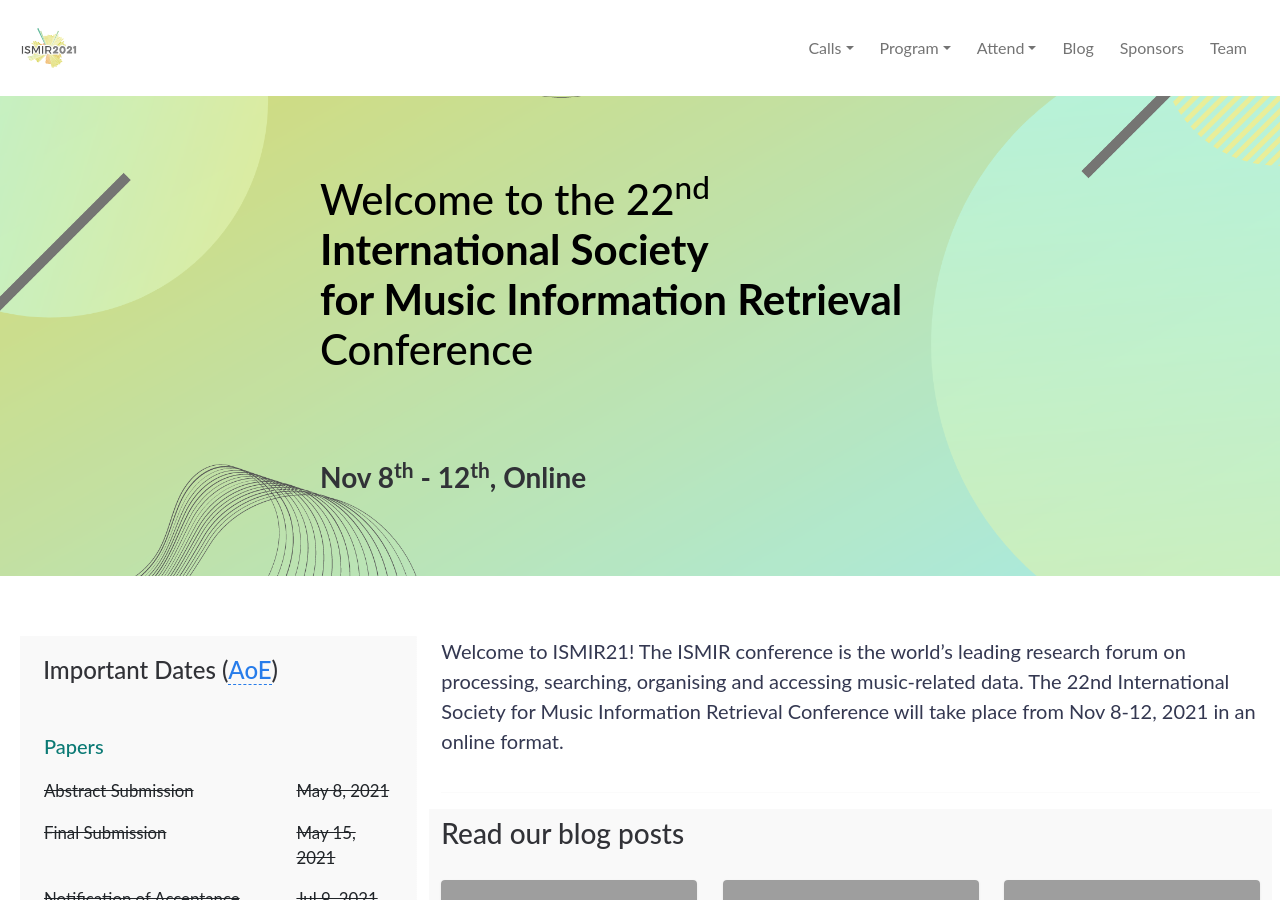
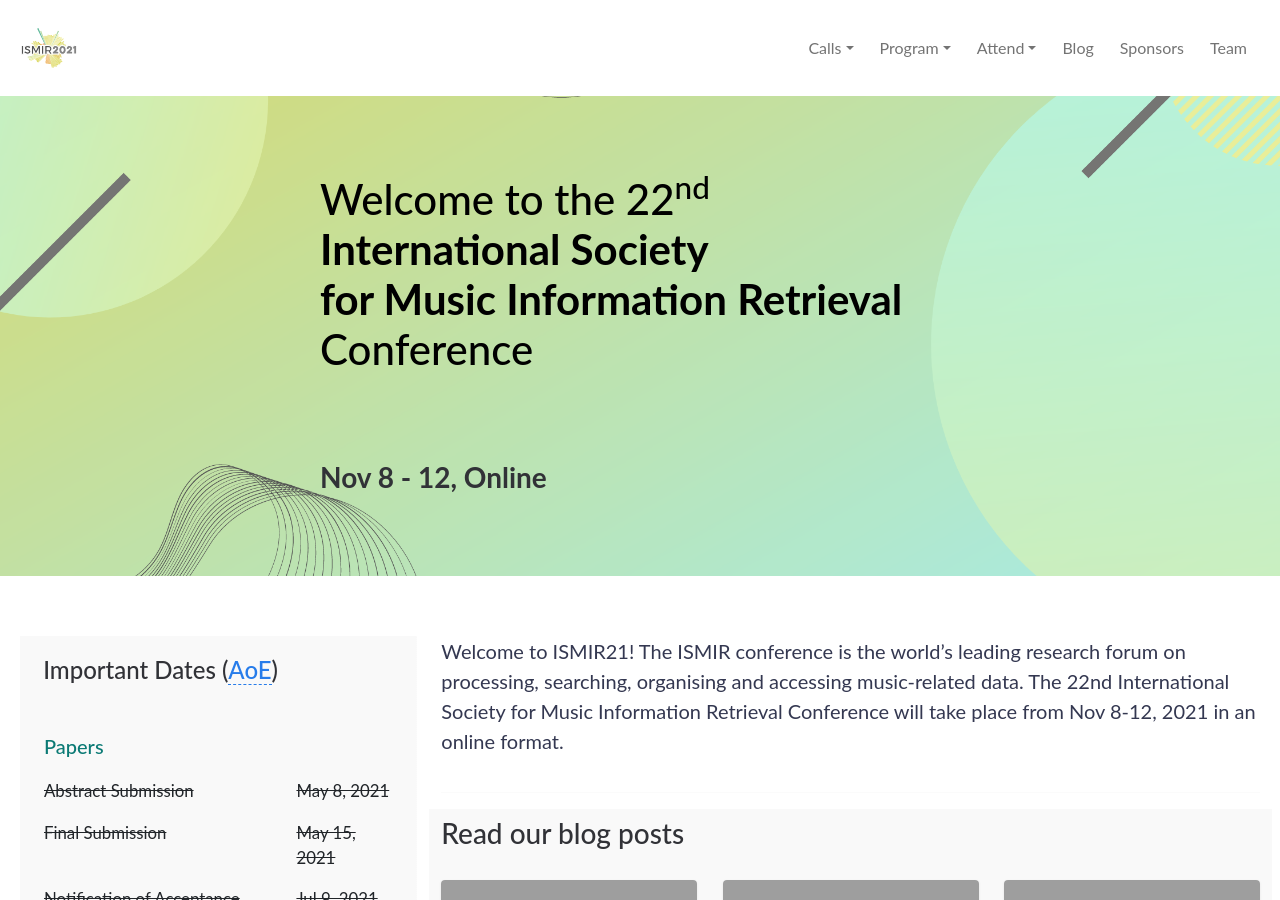
Before and after one commit to ismir2021/ismir2021.github.io, a Jekyll site: the page built from index.md, in a window 1280 px wide and 900 px high. Built offline with Jekyll 4.4.1, drawn with Linux system fonts in a browser that asks for light colours; nearby versions of some CDN libraries; comment, search, counter and statistics services are not loaded.

Commit message:
small edits

```diff
--- a/_data/nov11.json
+++ b/_data/nov11.json
@@ -19,7 +19,7 @@
 			"date": "2021/11/11",
 			"start_time": "02:30",
 			"end_time": "03:30",
-			"title": "Masterclass",
+			"title": "Master Class",
 			"type": "Industry"
 		},
 		{
@@ -54,7 +54,7 @@
 			"date": "2021/11/11",
 			"start_time": "10:30",
 			"end_time": "11:30",
-			"title": "Best paper candidates 1(B)",
+			"title": "Best Paper Candidates 1(B)",
 			"type": "Keynote"
 		},
 		{
--- a/_layouts/home.html
+++ b/_layouts/home.html
@@ -26,7 +26,7 @@
                 <h3 style="text-align: left">
                 <br>
                 <br>
-                <b> Nov 8<sup>th</sup> - 12<sup>th</sup>, Online </b>
+                <b> Nov 8 - 12, Online </b>
                 <br/>
 
                 </h3>
```
